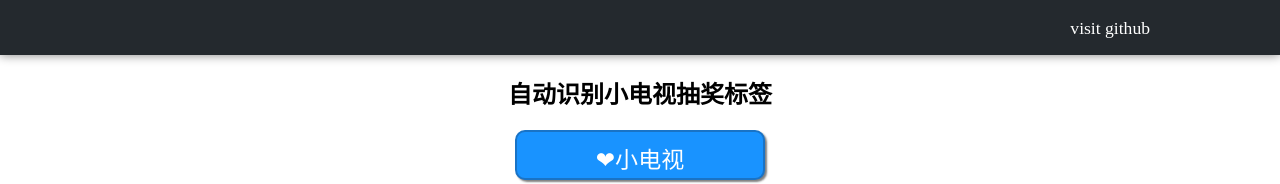
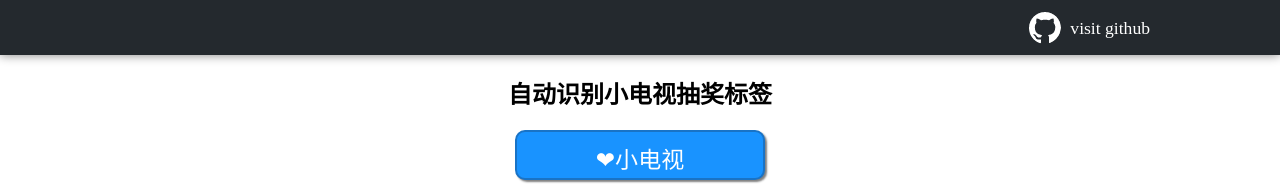
Before and after one commit to wilbermeng/wilbermeng.github.com, a plain HTML site: page tagTools/index.html in a window 1280 px wide. Shown: the top 184 px of the page. Drawn offline with Linux system fonts and the light colour scheme.

Commit message:
Update tag-page.css

```diff
--- a/tagTools/css/tag-page.css
+++ b/tagTools/css/tag-page.css
@@ -52,7 +52,7 @@ nav{
 	margin-top:10px;
 	width:34px;
 	height:34px;
-	background:url(".../images/github-icon.png");
+	background:url("../../images/github-icon.png");
 	border:1px solid transparent;
 	border-radius:50%;
 }
```
